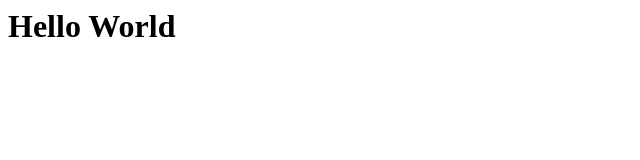
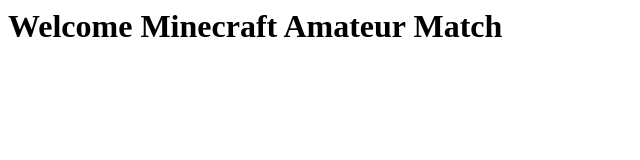
Before and after one commit to QiuQiuAzusa/QiuQiuAzusa.Github.io, a plain HTML site: page index.html in a window 1280 px wide. Shown: the whole page, without its empty margins (0-640 px from the left). Drawn offline with Linux system fonts and the light colour scheme.

Commit message:
Update index.html

```diff
--- a/index.html
+++ b/index.html
@@ -1 +1 @@
-<h1>Hello World</h1>
+<h1>Welcome Minecraft Amateur Match</h1>
```
